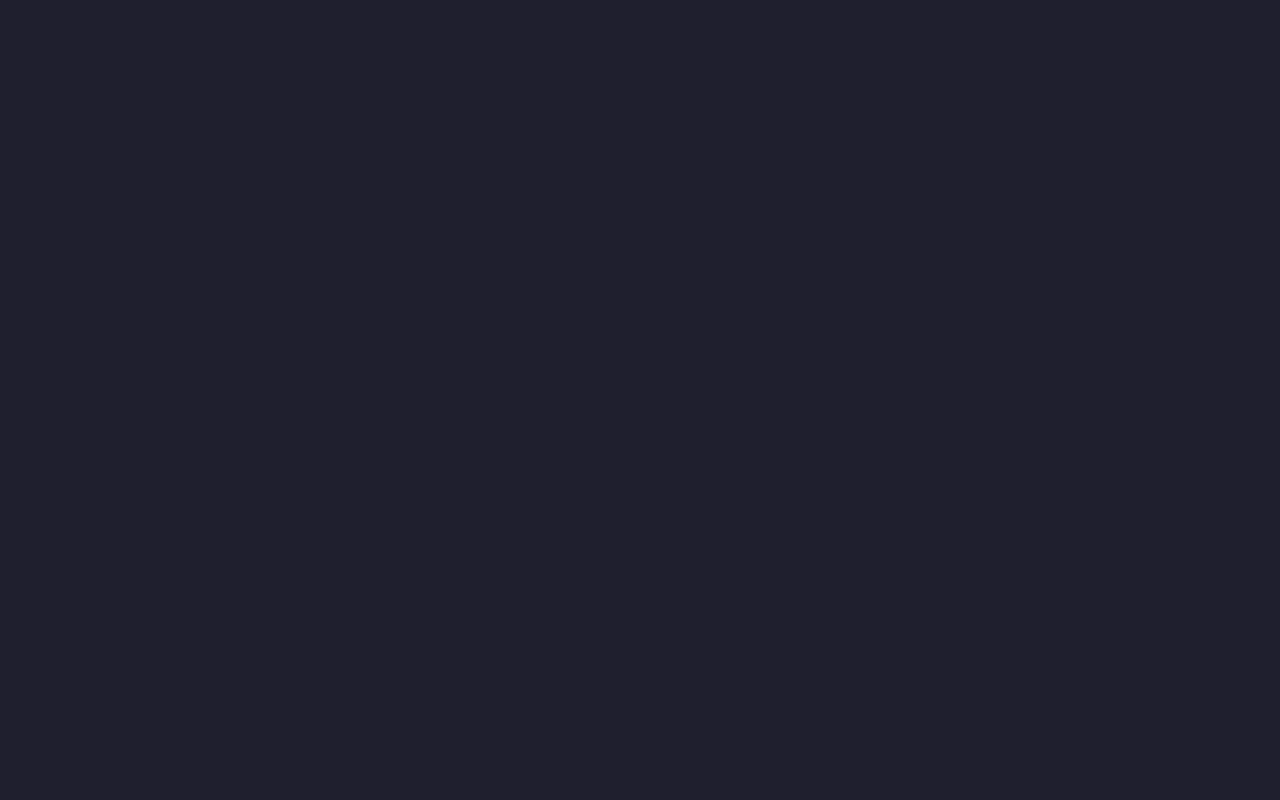
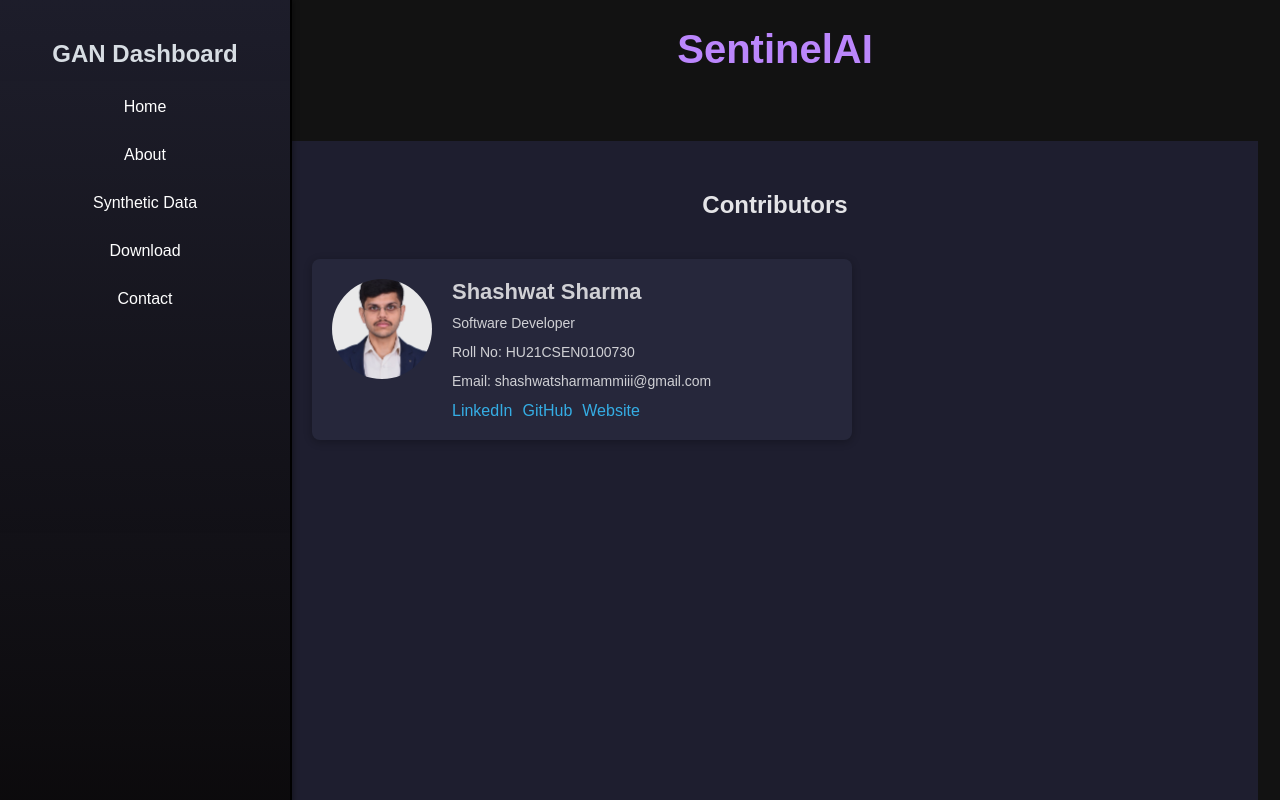
Before and after one commit to Itz-Shashwat/sentinelAI, a React (Create React App) app in the folder sentinelai/: page /contact in a window 1280 px wide. Before the commit this address had no page. Shown: the top 800 px of the page. Built offline with nearby package versions, Linux system fonts and the light colour scheme.

Commit message:
added contact page and detail of shashwat(myself)

```diff
--- a/sentinelai/src/About.js
+++ b/sentinelai/src/About.js
@@ -48,12 +48,12 @@ function About() {
   };
 
   const aboutSectionStyle = {
-    background: "linear-gradient(rgba(5, 4, 4, 0.7), rgba(18, 18, 18, 0.7)), url('images/gan.jpg') no-repeat center center/cover",
+    background: "linear-gradient(rgba(88, 91, 92, 0.96), rgba(18, 18, 18, 0.7)), url('images/gan.jpg') no-repeat center center/cover",
     position: "relative",
     padding: "40px",
     borderRadius: "10px",
     overflow: "hidden",
-    boxShadow: "0 4px 15px rgba(0, 0, 0, 0.5)",
+    boxShadow: "0 4px 15px rgba(0, 0, 0, 0.1)",
     marginLeft:"12px",
   };
 
@@ -77,24 +77,173 @@ function About() {
             <h1 style={{ fontSize: "2.5rem", color: "rgba(255, 255, 255, 0.7)" }}>SentinelAI</h1>
           </div>
 
-          {/* About Section */}
-          <section>
-  <div style={aboutSectionStyle}>
-    <p style={{ ...paragraphStyle, textAlign: "justify" }}>
-      In our project, Harnessing GANs to Generate Realistic Decoy Data to Mislead Cyber Attackers,
-      we aimed to generate synthetic decoy network traffic that mimics real-world network data,
-      providing an effective tool to thwart cyber attackers. The approach involves training a
-      Generative Adversarial Network (GAN) on real network traffic data collected using Wireshark,
+          <section style={{ padding: "40px", maxWidth: "800px", margin: "0 auto", fontFamily: "'Poppins', sans-serif", lineHeight: "1.6" }}>
+  <div
+    style={{
+      padding: "30px",
+      backgroundColor: "rgba(44, 37, 37, 0.64)", // Updated to rgba
+      borderRadius: "10px",
+      boxShadow: "0 2px 8px rgba(0, 0, 0, 0.5)", // Shadow with rgba
+    }}
+  >
+    {/* Section Header */}
+    <h2
+      style={{
+        textAlign: "center",
+        fontSize: "1.8rem",
+        marginBottom: "20px",
+        color: "rgba(255, 255, 255, 1)", // White text
+      }}
+    >
+      Harnessing GANs to Generate Realistic Decoy Data
+    </h2>
+
+    {/* Introduction */}
+    <p
+      style={{
+        textAlign: "justify",
+        marginBottom: "20px",
+        color: "rgba(255, 255, 255, 1)", // White text
+      }}
+    >
+      In our project, <strong>Harnessing GANs to Generate Realistic Decoy Data to Mislead Cyber Attackers</strong>,
+      we aimed to generate synthetic decoy network traffic that mimics real-world network data, providing an effective tool to thwart cyber attackers.
+      The approach involves training a Generative Adversarial Network (GAN) on real network traffic data collected using Wireshark,
       then using the trained model to inject realistic decoy traffic into network systems.
     </p>
-              <p style={paragraphStyle}>
-              <strong>Training the Model</strong></p>
-              <p style={paragraphStyle}>
-The core of our approach is the Generative Adversarial Network (GAN), a deep learning model composed of two neural networks: the generator and the discriminator. The generator creates synthetic data, while the discriminator attempts to distinguish between real and generated data. Through this adversarial process, the generator improves over time, eventually producing decoy data that closely resembles actual network traffic.
 
-              </p>
-            </div>
-          </section>
+    {/* Training the Model */}
+    <h3
+      style={{
+        fontSize: "1.2rem",
+        marginBottom: "10px",
+        color: "rgba(255, 255, 255, 1)", // White text
+      }}
+    >
+      Training the Model
+    </h3>
+    <p
+      style={{
+        textAlign: "justify",
+        marginBottom: "15px",
+        color: "rgba(255, 255, 255, 1)", // White text
+      }}
+    >
+      The core of our approach is the Generative Adversarial Network (GAN), a deep learning model composed of two neural networks:
+      the generator and the discriminator. The generator creates synthetic data, while the discriminator attempts to distinguish
+      between real and generated data. Through this adversarial process, the generator improves over time,
+      eventually producing decoy data that closely resembles actual network traffic.
+    </p>
+    <ul
+      style={{
+        marginLeft: "20px",
+        marginBottom: "15px",
+        color: "rgba(255, 255, 255, 1)", // White text
+      }}
+    >
+      <li>Generator: A fully connected network designed to generate network traffic data based on random noise.</li>
+      <li>Discriminator: A binary classification network that differentiates between real and synthetic data.</li>
+      <li>Activation Functions: ReLU in hidden layers; tanh for generator output, sigmoid for discriminator output.</li>
+    </ul>
+
+    {/* Performance Evaluation */}
+    <h3
+      style={{
+        fontSize: "1.2rem",
+        marginBottom: "10px",
+        color: "rgba(255, 255, 255, 1)", // White text
+      }}
+    >
+      Performance Evaluation
+    </h3>
+    <p
+      style={{
+        textAlign: "justify",
+        marginBottom: "15px",
+        color: "rgba(255, 255, 255, 1)", // White text
+      }}
+    >
+      To evaluate the performance of our GAN model, we used the following metrics:
+    </p>
+    <ul
+      style={{
+        marginLeft: "20px",
+        marginBottom: "15px",
+        color: "rgba(255, 255, 255, 1)", // White text
+      }}
+    >
+      <li>Loss Curves: Monitored generator and discriminator losses to ensure balanced adversarial training.</li>
+      <li>Inception Score (IS): Quantified diversity and quality of the generated traffic.</li>
+      <li>Frechet Inception Distance (FID): Compared real and synthetic traffic distributions.</li>
+    </ul>
+
+    {/* Converting Synthetic Data */}
+    <h3
+      style={{
+        fontSize: "1.2rem",
+        marginBottom: "10px",
+        color: "rgba(255, 255, 255, 1)", // White text
+      }}
+    >
+      Converting Synthetic Data Back to Decoy Format
+    </h3>
+    <p
+      style={{
+        textAlign: "justify",
+        marginBottom: "15px",
+        color: "rgba(255, 255, 255, 1)", // White text
+      }}
+    >
+      Once the GAN model was trained, we converted the synthetic data into actionable decoy network traffic.
+      Fields like source IP, destination IP, protocol, and packet size were carefully crafted to imitate actual traffic.
+    </p>
+
+    {/* Decoy Injection */}
+    <h3
+      style={{
+        fontSize: "1.2rem",
+        marginBottom: "10px",
+        color: "rgba(255, 255, 255, 1)", // White text
+      }}
+    >
+      Decoy Injection
+    </h3>
+    <p
+      style={{
+        textAlign: "justify",
+        marginBottom: "15px",
+        color: "rgba(255, 255, 255, 1)", // White text
+      }}
+    >
+      To seamlessly integrate decoy traffic into live environments, we employed:
+    </p>
+    <ul
+      style={{
+        marginLeft: "20px",
+        marginBottom: "15px",
+        color: "rgba(255, 255, 255, 1)", // White text
+      }}
+    >
+      <li>Traffic Pattern Shaping: Timed packet generation to blend with real data.</li>
+      <li>Adaptive Injection: Decoy data was dynamically injected at various network layers.</li>
+    </ul>
+
+    {/* Conclusion */}
+    <p
+      style={{
+        textAlign: "justify",
+        marginTop: "20px",
+        color: "rgba(255, 255, 255, 1)", // White text
+      }}
+    >
+      Through the entire process—from training the GAN model to generating and injecting realistic decoy traffic—our project
+      enhances network security by disrupting attacker behavior and misleading malicious actors.
+    </p>
+  </div>
+</section>
+
+
+
         </div>
       </div>
 
--- a/sentinelai/src/App.css
+++ b/sentinelai/src/App.css
@@ -63,7 +63,8 @@ body {
     flex-direction: column;
     background: linear-gradient(135deg, rgba(31, 31, 46, 0.9), rgba(87, 73, 85, 0.8)), url('./assets/senti.jpg') no-repeat center center/cover;
     border-radius: 10px;
-    box-shadow: 0 4px 15px rgba(0, 0, 0, 0.356);
+    box-shadow: 0 4px 20px rgba(0, 0, 0, 0.356);
+    font-size:4.0;
 }
 
 .paragraph {
--- a/sentinelai/src/App.js
+++ b/sentinelai/src/App.js
@@ -6,6 +6,7 @@ import { BrowserRouter as Router, Routes, Route } from 'react-router-dom';
 import GANDashboard from './GANDashboard';
 import About from './About';
 import FileDownload from './FileDownload';
+import Contact from './Contact';
 
 function App() {
   return (
@@ -16,6 +17,7 @@ function App() {
         <Route path="/gan-operations-dashboard" element={<GANDashboard />} />
         <Route path="/about" element={<About/>}/>
         <Route path="/download" element={<FileDownload/>}/>
+        <Route path="/contact" element={<Contact/>}/>
       </Routes>
 
       </div>
--- /dev/null
+++ b/sentinelai/src/Contact.js
@@ -0,0 +1,63 @@
+import React from "react";
+import Sidebar from "./Sidebar";
+import Team from "./Team";
+
+function Contact() {
+    const Wrapperstyle = {
+        margin: 0,
+        fontFamily: "'Poppins', sans-serif",
+        color: "white",
+        backgroundColor: "#121212",
+        display: "flex",
+        minHeight: "100vh",
+    };
+
+    const mainStyle = {
+        display: "flex",
+        flexDirection: "column", // Enables column layout inside main content
+        flex: 1, // Ensures main content grows to fill available space
+        marginLeft: "270px",
+    };
+
+    const headerStyle = {
+        textAlign: "center",
+        marginBottom: "20px",
+        animation: "fadeIn 1s ease",
+    };
+
+    const contentStyle = {
+        flex: 1, // Ensures content takes up available vertical space
+        padding: "22px",
+    };
+
+    const footerStyle = {
+        textAlign: "center",
+        marginTop: "auto", // Pushes footer to the bottom
+        fontSize: "0.9rem",
+        color: "#bbbbbb",
+        animation: "slideUp 1s ease",
+        padding: "10px",
+    };
+
+    return (
+        <div style={Wrapperstyle}>
+            <Sidebar />
+            <div style={mainStyle}>
+                {/* Header */}
+                <div style={headerStyle}>
+                    <h1 style={{ fontSize: "2.5rem", color: "#bb86fc" }}>SentinelAI</h1>
+                </div>
+                {/* Content Section */}
+                <section style={contentStyle}>
+                    <Team/>
+                </section>
+                {/* Footer */}
+                <footer style={footerStyle}>
+                    <p>© 2024 SentinelAI. All rights reserved.</p>
+                </footer>
+            </div>
+        </div>
+    );
+}
+
+export default Contact;
--- a/sentinelai/src/Sidebar.js
+++ b/sentinelai/src/Sidebar.js
@@ -59,6 +59,9 @@ function Sidebar() {
           <li>
             <Link to="/download" className="sidebar-link">Download</Link>
           </li>
+          <li>
+            <Link to="/contact" className="sidebar-link">Contact</Link>
+          </li>
         </ul>
       </div>
     </>
--- /dev/null
+++ b/sentinelai/src/Team.js
@@ -0,0 +1,110 @@
+import React from "react";
+import ShashwatImage from "./assets/shashwat.png";
+
+// CSS in JS for dark theme and flexbox layout
+const styles = {
+  container: {
+    backgroundColor: "#1e1e2f",
+    color: "#e4e4e7",
+    padding: "20px",
+    fontFamily: "Arial, sans-serif",
+    minHeight: "100vh",
+    display: "flex",
+    flexDirection: "column", // Stacks the sections vertically
+    gap: "20px", // Adds spacing between sections
+  },
+  section: {
+    width: "500px", // Set the width of each section to 500px
+    padding: "20px",
+    backgroundColor: "#27293d",
+    borderRadius: "8px",
+    boxShadow: "0 2px 10px rgba(0, 0, 0, 0.3)",
+    opacity: 0.9,
+    display: "flex",
+    alignItems: "flex-start", // Aligns contents of each section to the top
+    gap: "20px",
+  },
+  image: {
+    borderRadius: "50%",
+    width: "100px",
+    height: "100px",
+    objectFit: "cover",
+  },
+  details: {
+    display: "flex",
+    flexDirection: "column",
+    alignItems: "flex-start", // Align contents of details to the left
+    textAlign: "left", // Align text to the left
+    gap: "10px", // Adds spacing between elements for better readability
+    color: "#e4e4e7",
+  },
+  name: {
+    fontSize: "22px",
+    fontWeight: "bold",
+  },
+  info: {
+    marginBottom: "3px",
+    fontSize: "14px",
+  },
+  links: {
+    display: "flex",
+    justifyContent: "flex-start", // Align links to the left
+    gap: "10px",
+  },
+  link: {
+    color: "#38bdf8",
+    textDecoration: "none",
+  },
+  header: {
+    color: "#e4e4e7",
+    textAlign: "center",  // This aligns the text to the center
+    margin: "0 auto",  // Ensure the header takes up full width and centers within container
+    marginBottom: "20px", // Space below the header
+    marginTop: "30px", // Space above the header
+  },
+};
+
+function Team() {
+  const teamMembers = [
+    {
+      name: "Shashwat Sharma",
+      role: "Software Developer",
+      rollNo: "HU21CSEN0100730",
+      email: "shashwatsharmammiii@gmail.com",
+      linkedin: "https://www.linkedin.com/in/shashwat-sharma1712/",
+      github: "https://github.com/Itz-Shashwat",
+      website: "https://shashwatprasad66.wixsite.com/knowmore",
+      image: ShashwatImage,
+    },
+  ];
+
+  return (
+    <div style={styles.container}>
+      <h1 style={styles.header}>Contributors</h1> {/* Header now centered */}
+      {teamMembers.map((member, index) => (
+        <div style={styles.section} key={index}>
+          <img src={member.image} alt={member.name} style={styles.image} />
+          <div style={styles.details}>
+            <div style={styles.name}>{member.name}</div>
+            <div style={styles.info}>{member.role}</div>
+            <div style={styles.info}>Roll No: {member.rollNo}</div>
+            <div style={styles.info}>Email: {member.email}</div>
+            <div style={styles.links}>
+              <a href={member.linkedin} target="_blank" rel="noreferrer" style={styles.link}>
+                LinkedIn
+              </a>
+              <a href={member.github} target="_blank" rel="noreferrer" style={styles.link}>
+                GitHub
+              </a>
+              <a href={member.website} target="_blank" rel="noreferrer" style={styles.link}>
+                Website
+              </a>
+            </div>
+          </div>
+        </div>
+      ))}
+    </div>
+  );
+}
+
+export default Team;
```
Also changed, not shown: sentinelai/src/assets/shashwat.png (added), 1 other file (tests, documents, lock files or other folders).
